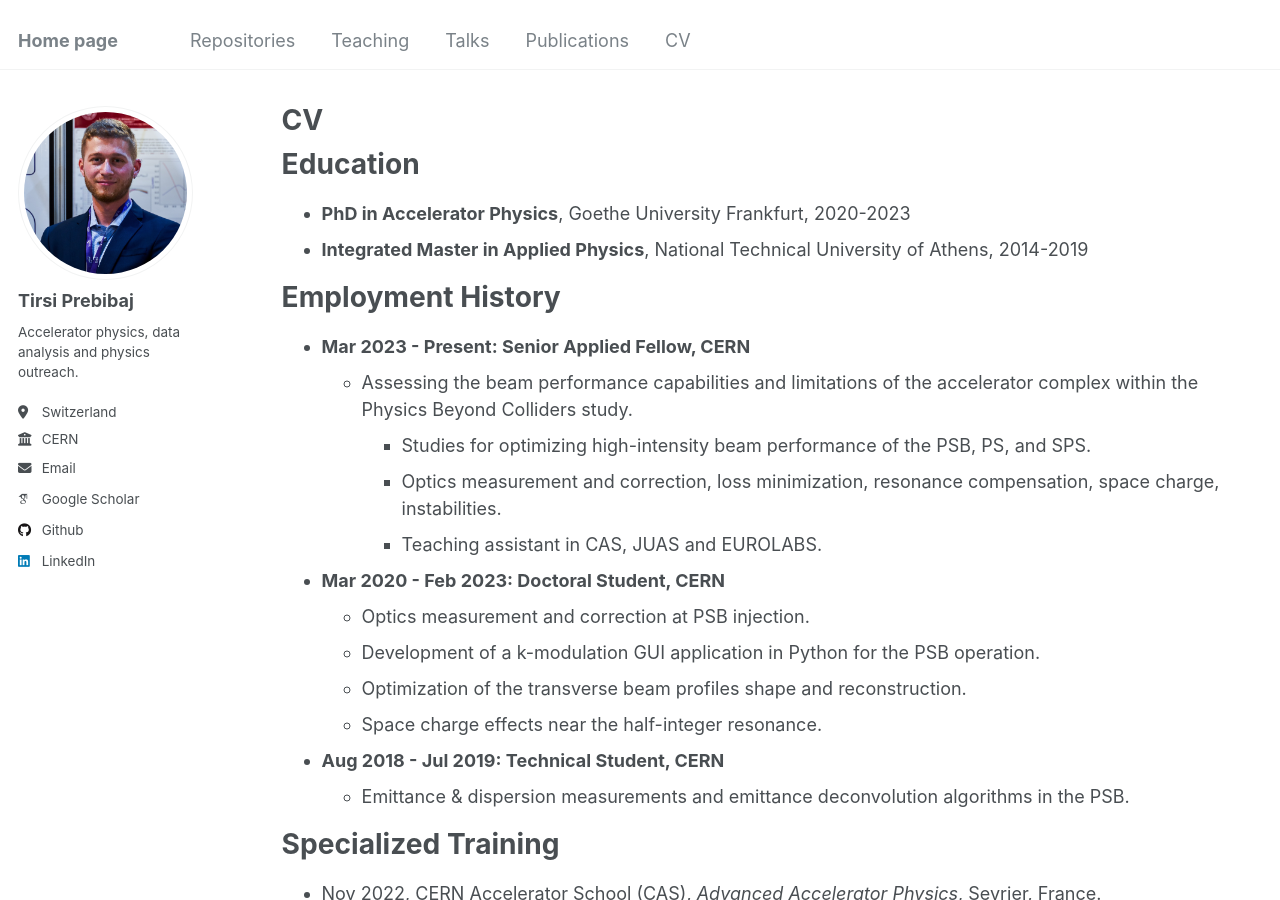
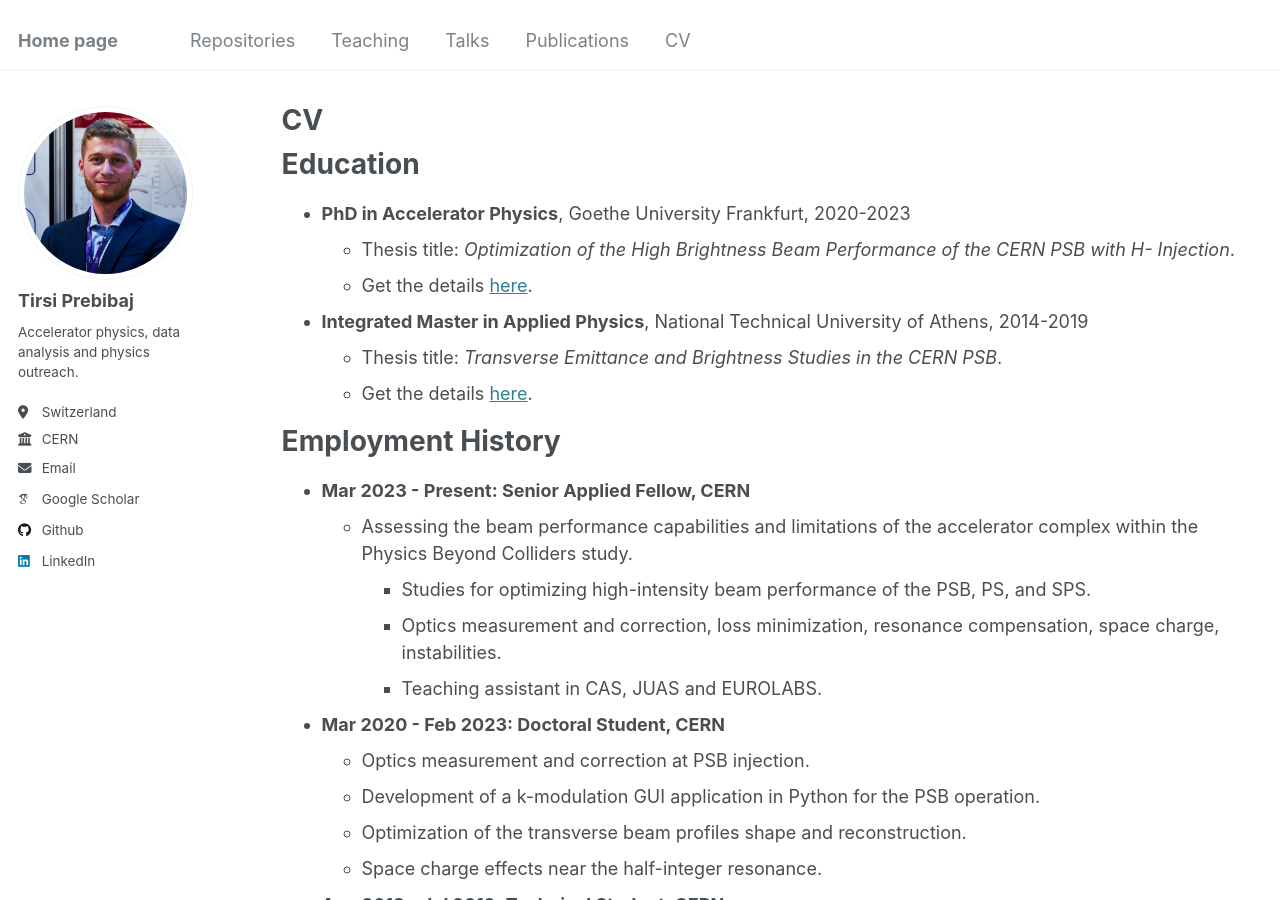
Before and after one commit to tprebiba/tprebiba.github.io, a Jekyll site: the page built from _pages/cv.md, in a window 1280 px wide and 900 px high. Built offline with Jekyll 4.4.1, drawn with Linux system fonts in a browser that asks for light colours; some web fonts are replaced.

Commit message:
added thesis in cv

```diff
--- a/_pages/cv.md
+++ b/_pages/cv.md
@@ -12,7 +12,11 @@ redirect_from:
 Education
 ======
 * **PhD in Accelerator Physics**, Goethe University Frankfurt, 2020-2023
+  - Thesis title: *Optimization of the High Brightness Beam Performance of the CERN PSB with H- Injection*.
+  - Get the details [here](https://cds.cern.ch/record/2887279).
 * **Integrated Master in Applied Physics**, National Technical University of Athens, 2014-2019
+  - Thesis title: *Transverse Emittance and Brightness Studies in the CERN PSB*.
+  - Get the details [here](https://indico.cern.ch/event/849052/contributions/3567761/attachments/1910604/3166227/semfe_thesis_tprebibaj_final.pdf).
 
 Employment History
 ======
--- a/_pages/publications.html
+++ b/_pages/publications.html
@@ -1,12 +1,12 @@
 ---
 layout: archive
-title: "A selection of publications"
+title: "Publications"
 permalink: /publications/
 author_profile: true
 ---
 
 {% if site.author.googlescholar %}
-  <div class="wordwrap">You can also find my articles on <a href="{{site.author.googlescholar}}">my Google Scholar profile</a>.</div>
+  <div class="wordwrap">Find my articles on <a href="{{site.author.googlescholar}}">my Google Scholar profile</a>.</div>
 {% endif %}
 
 {% include base_path %}
```
